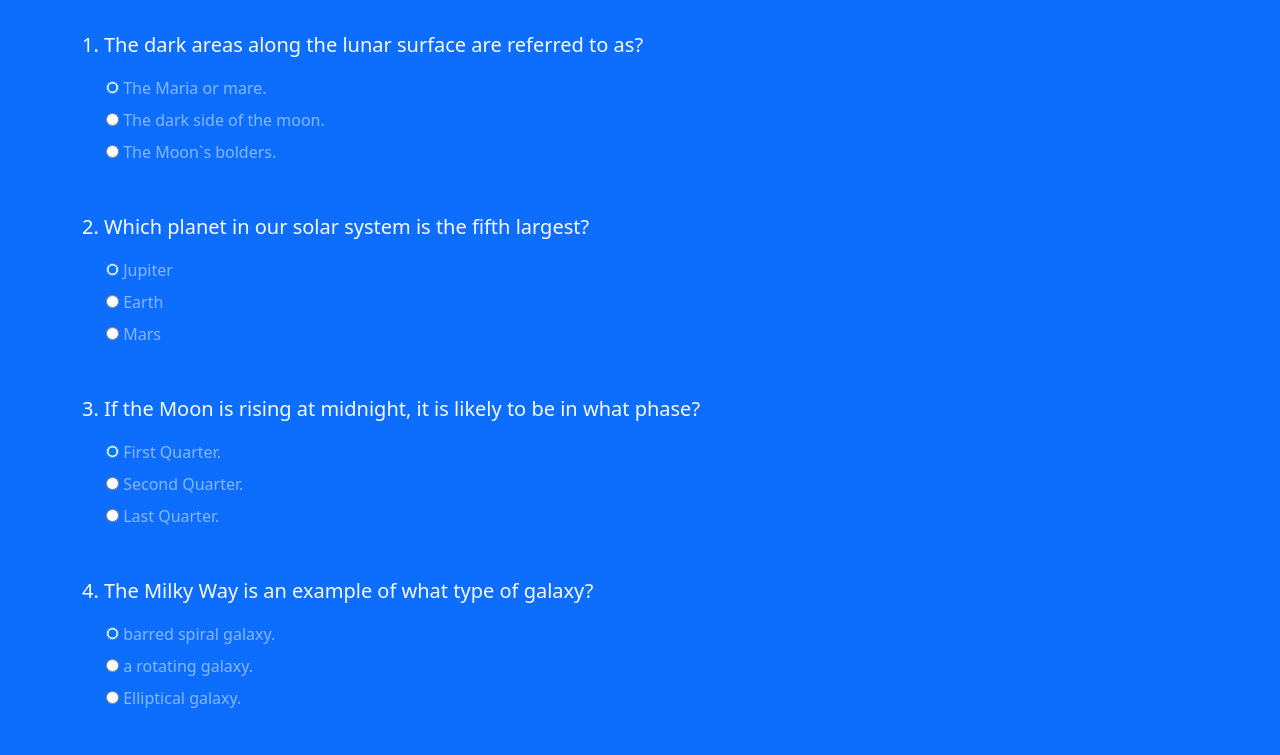
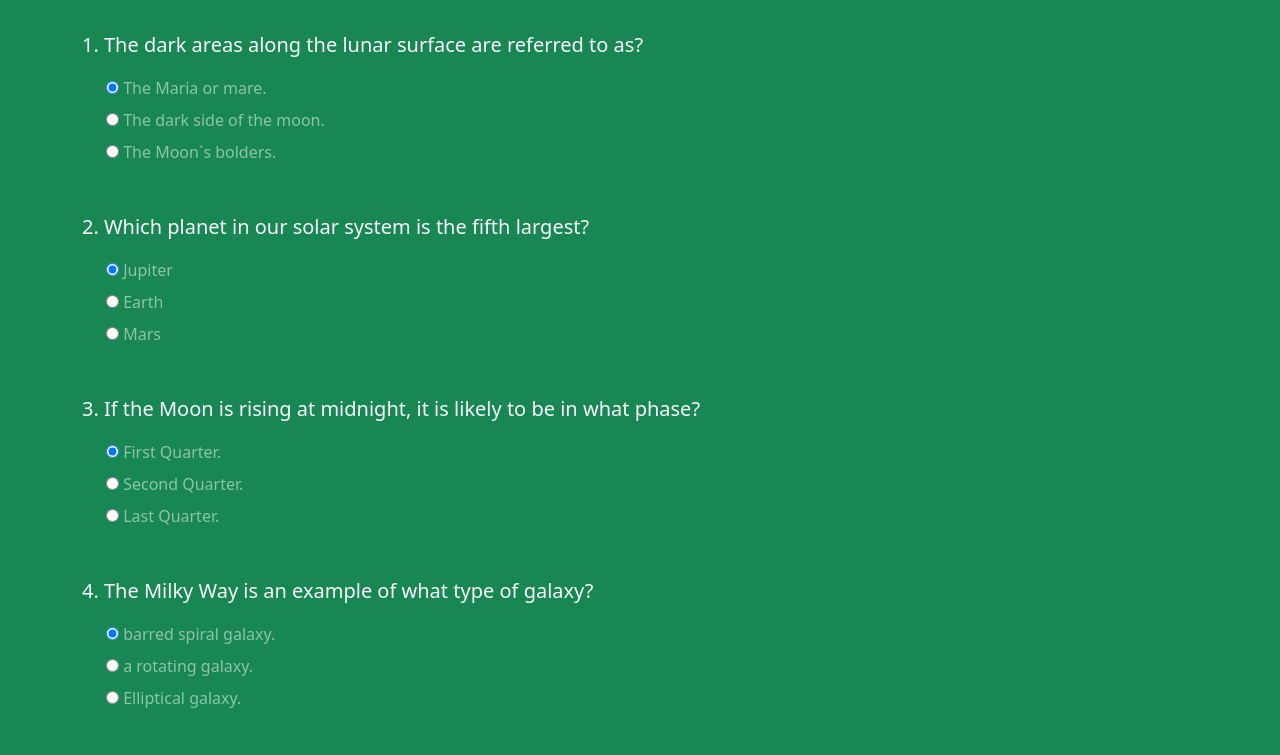
Before and after one commit to b1i/planetarium, a plain HTML site: page index.html in a window 1280 px wide. Shown: the part 285-1040 px from the top of the page. Drawn offline with nearby package versions, Linux system fonts and the light colour scheme.

Commit message:
Update index.html

```diff
--- a/index.html
+++ b/index.html
@@ -24,7 +24,7 @@
   </div>
 
   <!-- quiz section -->
-  <div class="py-4 bg-primary">
+  <div class="py-4 bg-success">
     <div class="container">
         <h2 class="my-5 text-white">Per aspera ad astra!</h2>
 
```
